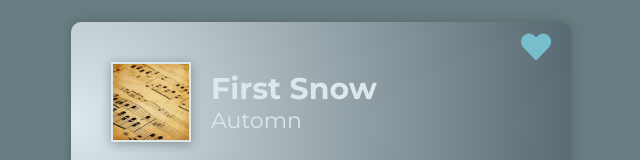
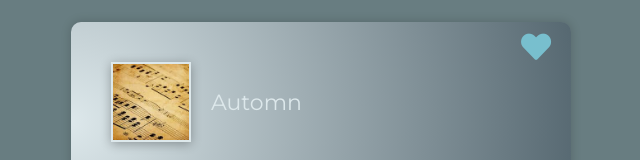
Before and after one commit to coder-abdo/Music-Player, a website: page pug/index.pug in a window 1280 px wide. Both pictures are taken after a click on the element 555 px from the left and 530 px from the top of the page. Shown: the part 178-338 px from the top of the page, without its empty margins (319-959 px from the left). Drawn offline with nearby package versions, Linux system fonts and the light colour scheme; files that its build step writes are made by us from their sources; files whose address does not match are found by name.

Commit message:
adding titles and songs images

```diff
--- a/js/app.js
+++ b/js/app.js
@@ -7,6 +7,17 @@
            'sounds/Fly_of_the_Brants.mp3',
            'sounds/Vivace_aperto.mp3'
         ],
+        songsTitle = [
+            'first snow',
+            'fly of the brants',
+            'vivac aperto'
+        ],
+        songsImgs = [
+            'url("images/1.jpg")',
+            'url("images/2.jpg")',
+            'url("images/3.jpg")'
+        ],
+        songTitle, songAvatar,
         seekFillBtn, volFillBtn,
         audioTime, audioDuration,
         prevBtn, nextBtn,
@@ -20,6 +31,8 @@
         volBtn = doc.querySelector('.vol-bar');
         volFillBtn = volBtn.querySelector('.fill');
         volIcon = doc.querySelector('.vol-icon');
+        songTitle = doc.querySelector('.song__title');
+        songAvatar = doc.querySelector('.song__avatar');
         audioTime = doc.querySelector('.song-timer');
         audioDuration = doc.querySelector('.song-duration');
         prevBtn = doc.querySelector('.back-btn');
@@ -125,6 +138,8 @@
         prevBtn.addEventListener('click', function(){
             cur--;
             audio.src = songs[cur];
+            songTitle.textContent = songsTitle[cur];
+            songAvatar.style.backgroundImage = songsImgs[cur];
             if(cur <= 0){
                 cur  = songs.length - 1;
             }
@@ -133,6 +148,8 @@
         nextBtn.addEventListener('click', function(){
             cur++;
             audio.src = songs[cur];
+            songTitle.textContent = songsTitle[cur];
+            songAvatar.style.backgroundImage = songsImgs[cur];
             if(cur > songs.length - 1){
                 cur = 0;
             }
--- a/pug/index.pug
+++ b/pug/index.pug
@@ -6,6 +6,7 @@ html(lang="en")
         title Music Player
         link(rel="stylesheet" href="https://use.fontawesome.com/releases/v5.5.0/css/all.css" integrity="sha384-B4dIYHKNBt8Bc12p+WXckhzcICo0wtJAoU8YZTY5qE0Id1GSseTk6S+L3BlXeVIU" crossorigin="anonymous")
         link(rel="stylesheet", href="https://fonts.googleapis.com/css?family=Montserrat:300,400,700")
+        link(rel="shortcut icon", href="images/audio.png", type="image/x-icon")
         link(rel="stylesheet", href="css/style.css")
     body
         .audio
--- a/stylus/style.styl
+++ b/stylus/style.styl
@@ -9,7 +9,7 @@ $bgfillseekbar = #78BFCE
 // * FONT *
 $ff = 'Montserrat', sans-serif
 
-// dribble shot https://dribbble.com/shots/1002161-Music-Player
+
 
 // MIXINS
 flex($jc = flex-start, $ai = stretch)
@@ -106,6 +106,7 @@ body
                 background-color $bgbtns
                 box-shadow inset -1px 0 1rem 0 $bgfillseekbar,
                           0 1px 1rem 0 rgba(#000, .5)
+                margin-left -2rem
     &__controls
         padding 0 2rem
         flex(flex-start, center)
```
Also changed, not shown: css/style.css, images/audio.png (added), index.html.
